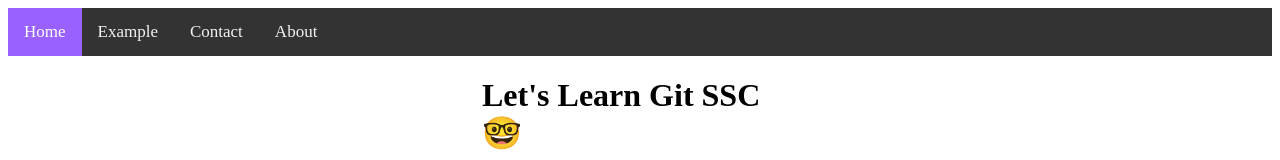
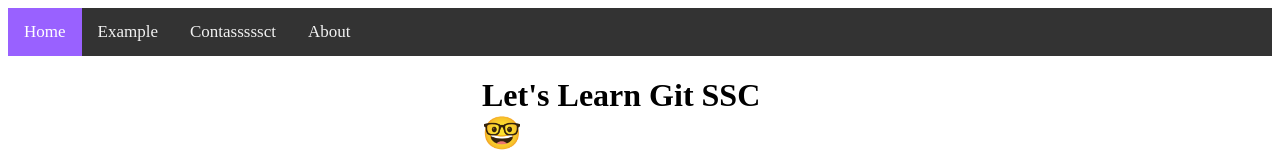
Before and after one commit to patricko5/Learn-Session-Git, a plain HTML site: page index.html in a window 1280 px wide. Shown: the top 160 px of the page. Drawn offline with Linux system fonts and the light colour scheme.

Commit message:
aNOTHER COMMIT

```diff
--- a/index.html
+++ b/index.html
@@ -11,7 +11,7 @@
     <div class="topnav">
       <a class="active" href="#home">Home</a>
       <a href="/teams/example.html">Example</a>
-      <a href="">Contact</a>
+      <a href="">Contasssssct</a>
       <a href="">About</a>
     </div>
     <div class="bodycontainer">
```
